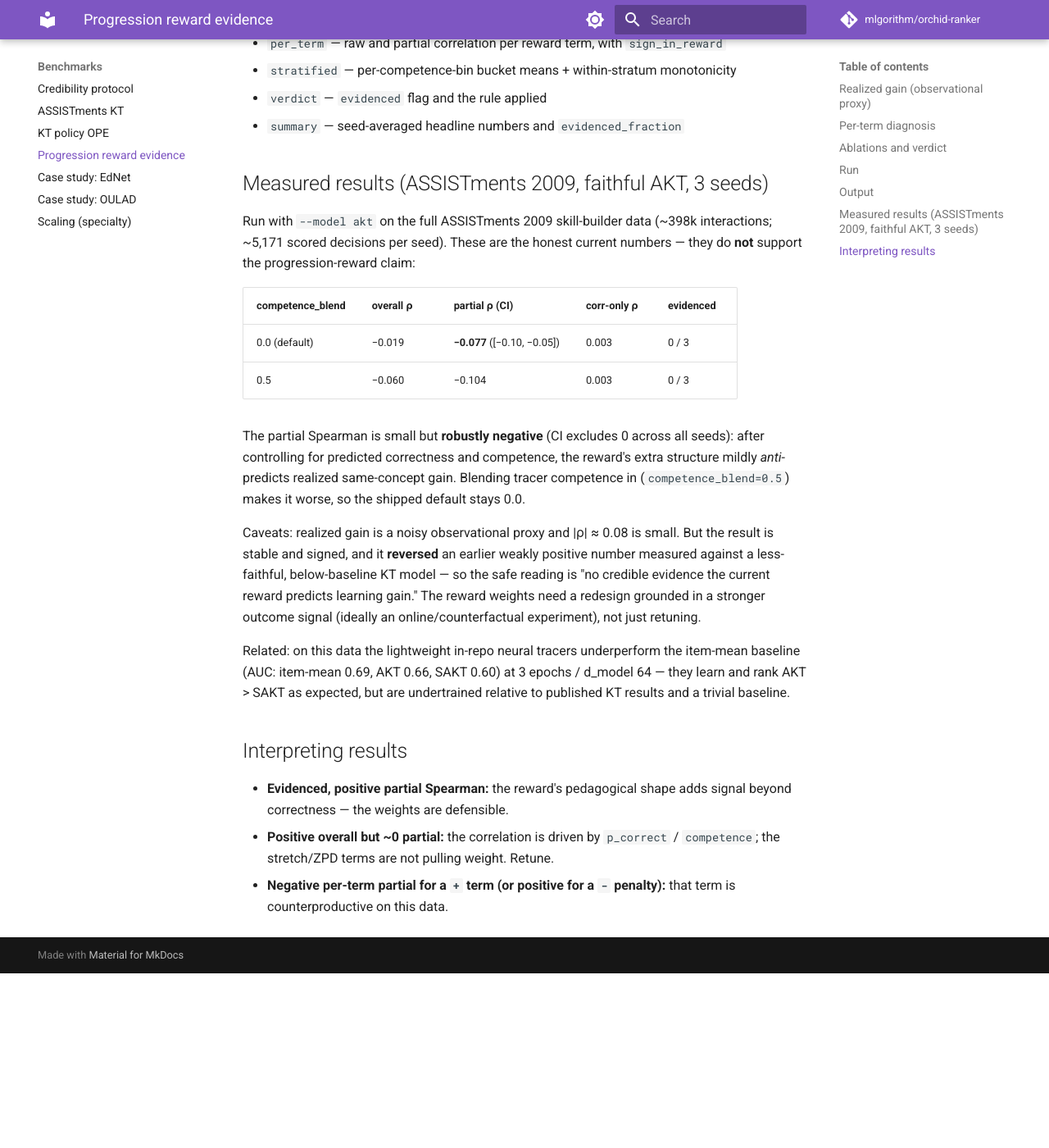
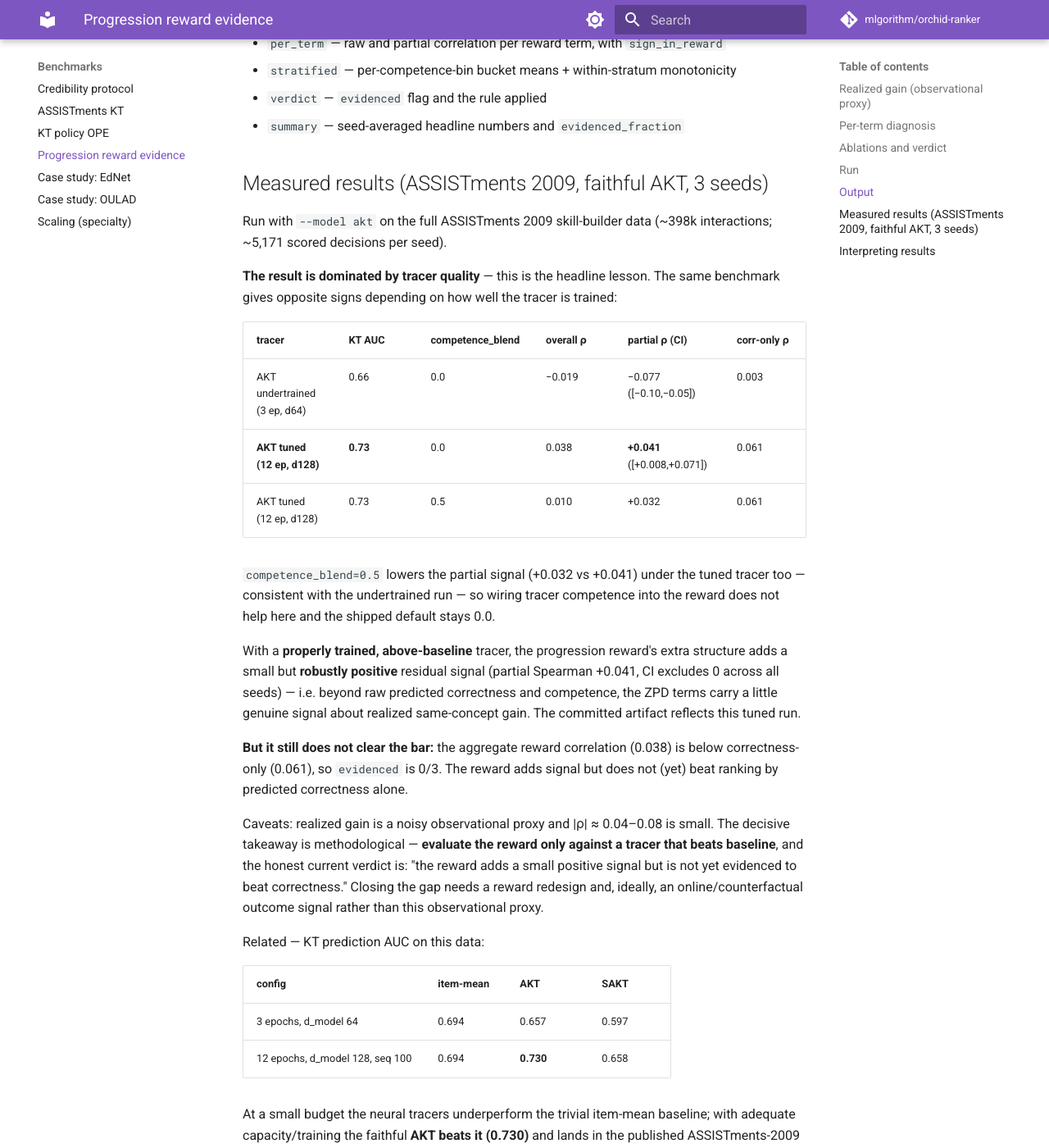
Before and after one commit to mlgorithm/orchid-ranker, an MkDocs documentation site: the page built from docs/benchmarks/progression-reward-evidence.md, in a window 1280 px wide and 1400 px high, scrolled down 2367 px. Shown: the whole window at 82% size. Built offline with MkDocs 1.6.1 and Material for MkDocs 9.7.7, drawn with Linux system fonts in a browser that asks for light colours; comment, search, counter and statistics services are not loaded; the version menu is left out; before the commit the page ends 3554 px from its top, so only the background shows below that; some of the changed text lies outside the part shown.

Commit message:
Correct reward-evidence finding: tracer quality flips the result
Phase 3 measured the reward against an UNDERTRAINED AKT (AUC 0.66, below the
0.69 item-mean baseline) and concluded the reward was 'robustly negative'. That
was an artifact of the weak tracer. Re-measured against a properly tuned AKT:

- AKT 12 epochs / d_model 128 -> AUC 0.730 (now BEATS the item-mean baseline;
  AKT > SAKT as the literature expects; pure undertraining before).
- Reward evidence with the tuned tracer: partial Spearman +0.041
  (CI [0.008,0.071], robustly POSITIVE across 3 seeds) -- the ZPD structure
  adds a small genuine signal beyond correctness/competence. BUT overall
  reward rho 0.038 < correctness-only 0.061, so still not evidenced to beat
  correctness alone (evidenced 0/3).
- competence_blend A/B re-run on the tuned tracer: 0.5 -> partial +0.032 < 0.0's
  +0.041, so blending still hurts; default stays 0.0 (now validated twice).

Committed artifact now reflects the tuned (representative) run. Headline lesson:
evaluate the reward only against a tracer that beats baseline. Honest verdict:
the reward adds a small positive signal but does not yet beat correctness.

Co-Authored-By: Claude Opus 4.8 <noreply@anthropic.com>

```diff
--- a/docs/benchmarks/progression-reward-evidence.md
+++ b/docs/benchmarks/progression-reward-evidence.md
@@ -103,31 +103,53 @@ JSON with a per-seed `runs` block and an aggregated `summary`:
 ## Measured results (ASSISTments 2009, faithful AKT, 3 seeds)
 
 Run with `--model akt` on the full ASSISTments 2009 skill-builder data (~398k
-interactions; ~5,171 scored decisions per seed). These are the honest current
-numbers — they do **not** support the progression-reward claim:
+interactions; ~5,171 scored decisions per seed).
 
-| competence_blend | overall ρ | partial ρ (CI) | corr-only ρ | evidenced |
-|---|---|---|---|---|
-| 0.0 (default) | −0.019 | **−0.077** ([−0.10, −0.05]) | 0.003 | 0 / 3 |
-| 0.5 | −0.060 | −0.104 | 0.003 | 0 / 3 |
+**The result is dominated by tracer quality** — this is the headline lesson.
+The same benchmark gives opposite signs depending on how well the tracer is
+trained:
 
-The partial Spearman is small but **robustly negative** (CI excludes 0 across
-all seeds): after controlling for predicted correctness and competence, the
-reward's extra structure mildly *anti*-predicts realized same-concept gain.
-Blending tracer competence in (`competence_blend=0.5`) makes it worse, so the
-shipped default stays 0.0.
+| tracer | KT AUC | competence_blend | overall ρ | partial ρ (CI) | corr-only ρ |
+|---|---|---|---|---|---|
+| AKT undertrained (3 ep, d64) | 0.66 | 0.0 | −0.019 | −0.077 ([−0.10,−0.05]) | 0.003 |
+| **AKT tuned (12 ep, d128)** | **0.73** | 0.0 | 0.038 | **+0.041** ([+0.008,+0.071]) | 0.061 |
+| AKT tuned (12 ep, d128) | 0.73 | 0.5 | 0.010 | +0.032 | 0.061 |
 
-Caveats: realized gain is a noisy observational proxy and |ρ| ≈ 0.08 is small.
-But the result is stable and signed, and it **reversed** an earlier weakly
-positive number measured against a less-faithful, below-baseline KT model — so
-the safe reading is "no credible evidence the current reward predicts learning
-gain." The reward weights need a redesign grounded in a stronger outcome signal
-(ideally an online/counterfactual experiment), not just retuning.
+`competence_blend=0.5` lowers the partial signal (+0.032 vs +0.041) under the
+tuned tracer too — consistent with the undertrained run — so wiring tracer
+competence into the reward does not help here and the shipped default stays 0.0.
 
-Related: on this data the lightweight in-repo neural tracers underperform the
-item-mean baseline (AUC: item-mean 0.69, AKT 0.66, SAKT 0.60) at 3 epochs /
-d_model 64 — they learn and rank AKT > SAKT as expected, but are undertrained
-relative to published KT results and a trivial baseline.
+With a **properly trained, above-baseline** tracer, the progression reward's
+extra structure adds a small but **robustly positive** residual signal
+(partial Spearman +0.041, CI excludes 0 across all seeds) — i.e. beyond raw
+predicted correctness and competence, the ZPD terms carry a little genuine
+signal about realized same-concept gain. The committed artifact reflects this
+tuned run.
+
+**But it still does not clear the bar:** the aggregate reward correlation
+(0.038) is below correctness-only (0.061), so `evidenced` is 0/3. The reward
+adds signal but does not (yet) beat ranking by predicted correctness alone.
+
+Caveats: realized gain is a noisy observational proxy and |ρ| ≈ 0.04–0.08 is
+small. The decisive takeaway is methodological — **evaluate the reward only
+against a tracer that beats baseline**, and the honest current verdict is:
+"the reward adds a small positive signal but is not yet evidenced to beat
+correctness." Closing the gap needs a reward redesign and, ideally, an
+online/counterfactual outcome signal rather than this observational proxy.
+
+Related — KT prediction AUC on this data:
+
+| config | item-mean | AKT | SAKT |
+|---|---|---|---|
+| 3 epochs, d_model 64 | 0.694 | 0.657 | 0.597 |
+| 12 epochs, d_model 128, seq 100 | 0.694 | **0.730** | 0.658 |
+
+At a small budget the neural tracers underperform the trivial item-mean
+baseline; with adequate capacity/training the faithful **AKT beats it (0.730)**
+and lands in the published ASSISTments-2009 range, with AKT > SAKT as expected.
+So the faithful implementations are sound — the earlier below-baseline numbers
+were undertraining, not a flaw. (Longer training degrades calibration: ECE rises
+to ~0.11; apply `calibration.TemperatureScaler` post-hoc to restore it.)
 
 ## Interpreting results
 
```
Also changed, not shown: 1 other file.
